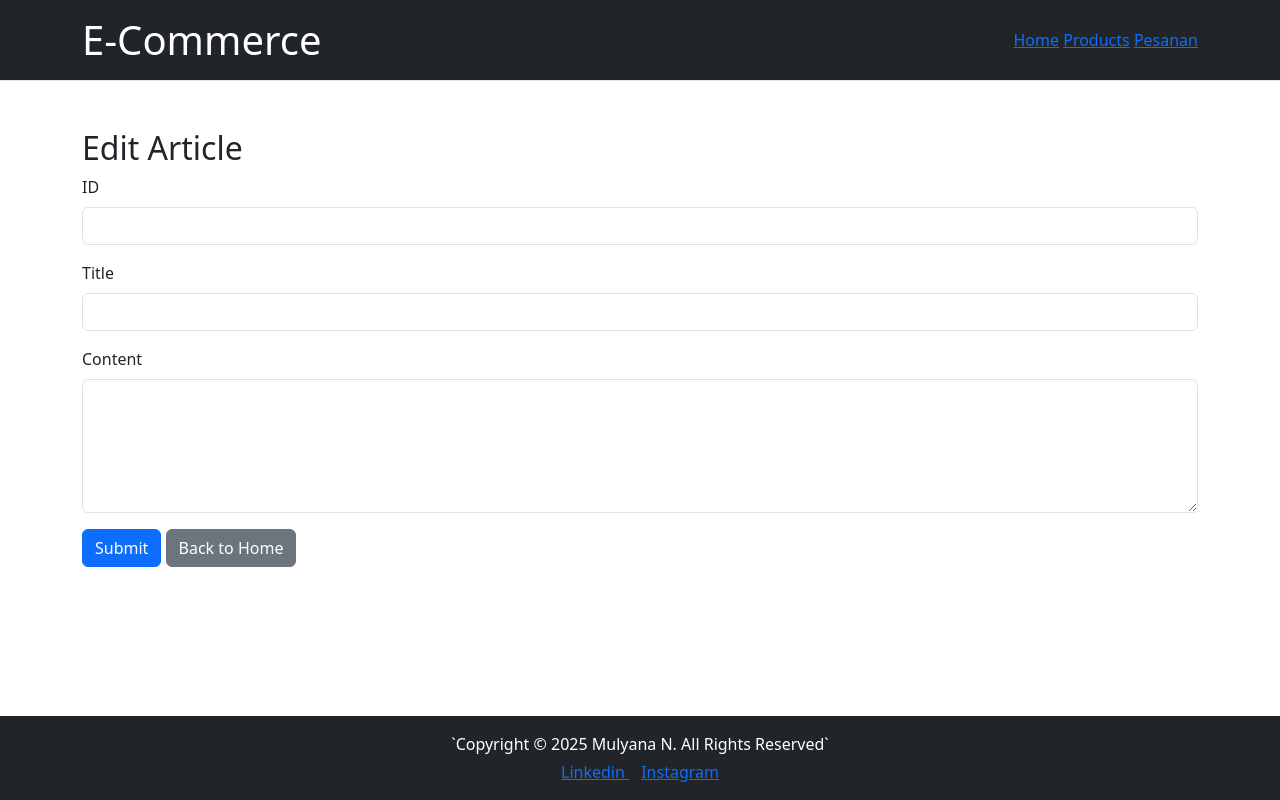
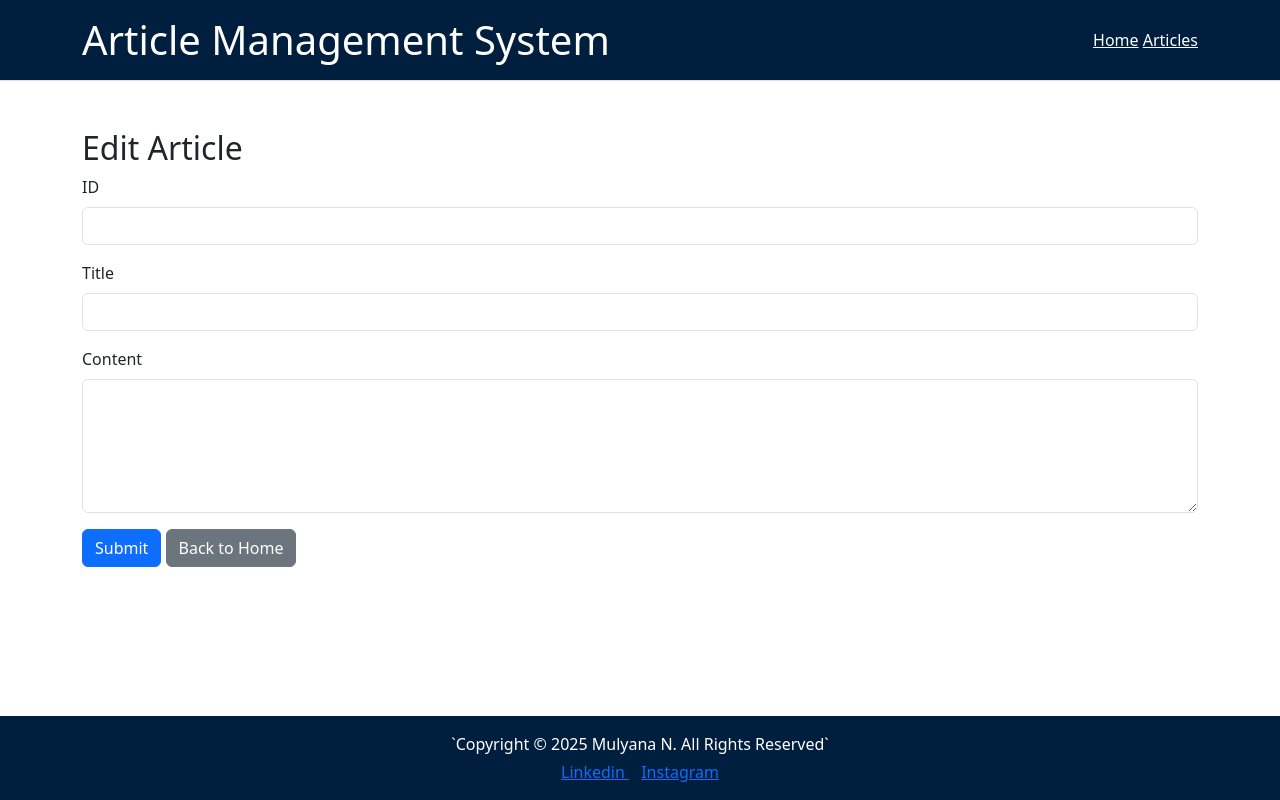
Before and after one commit to Myniv/SimpleArticleManagementSystem, a CodeIgniter 4 app: the page made by app/Views/article/v_article_form.php in a window 1280 px wide. Run offline with PHP 8.4 and a stand-in for CodeIgniter, Linux system fonts and the light colour scheme; the template is opened without the code that fills it, so the values that code supplies are empty; some libraries are stand-ins or nearby versions.

Commit message:
Update footer and header

```diff
--- a/app/Views/layout/footer.php
+++ b/app/Views/layout/footer.php
@@ -1,5 +1,5 @@
 </main>
-<footer class="p-3 bg-dark text-white mt-auto">
+<footer class="p-3 bg-primary bg-navy text-white mt-auto">
     <div class="container">
         <p class="mb-1 text-center">`Copyright © <?= date('Y') ?> Mulyana N. All Rights Reserved`</p>
         <p class="mb-0 text-center">
@@ -11,6 +11,11 @@
         </p>
     </div>
 </footer>
+<style>
+        .bg-navy {
+            background-color: #001f3f !important;
+        }
+    </style>
 </body>
 
 </html>
--- a/app/Views/layout/header.php
+++ b/app/Views/layout/header.php
@@ -1,19 +1,24 @@
 <body>
     <header
-        class="d-flex flex-wrap align-items-center justify-content-center justify-content-md-between py-3 mb-4 border-bottom bg-dark text-white">
+        class="d-flex flex-wrap align-items-center justify-content-center justify-content-md-between py-3 mb-4 border-bottom bg-navy text-white">
         <div class="container">
             <div class="d-flex flex-wrap align-items-center justify-content-center justify-content-lg-start">
-                <title>E-Commerce</title>
-                <h1 class="nav col-12 col-lg-auto me-lg-auto mb-2 justify-content-center mb-md-0"
+                <title>Article Management System</title>
+                <h1 class="nav col-12 col-lg-auto me-lg-auto mb-2 justify-content-center mb-md-0 text-white"
                     onclick="window.location.href='<?= base_url('/') ?>';" style="cursor: pointer;">
-                    E-Commerce
+                    Article Management System
                 </h1>
                 <nav>
-                    <a href="<?= base_url('/') ?>">Home</a>
-                    <a href="<?= base_url('/product') ?>">Products</a>
-                    <a href="<?= base_url('/pesanan') ?>">Pesanan</a>
+                    <a class="text-white" href="<?= base_url('/') ?>">Home</a>
+                    <a class="text-white" href="<?= base_url('/article') ?>">Articles</a>
                 </nav>
             </div>
         </div>
     </header>
+    <style>
+        .bg-navy {
+            background-color: #001f3f !important;
+        }
+    </style>
+
     <main>
```
